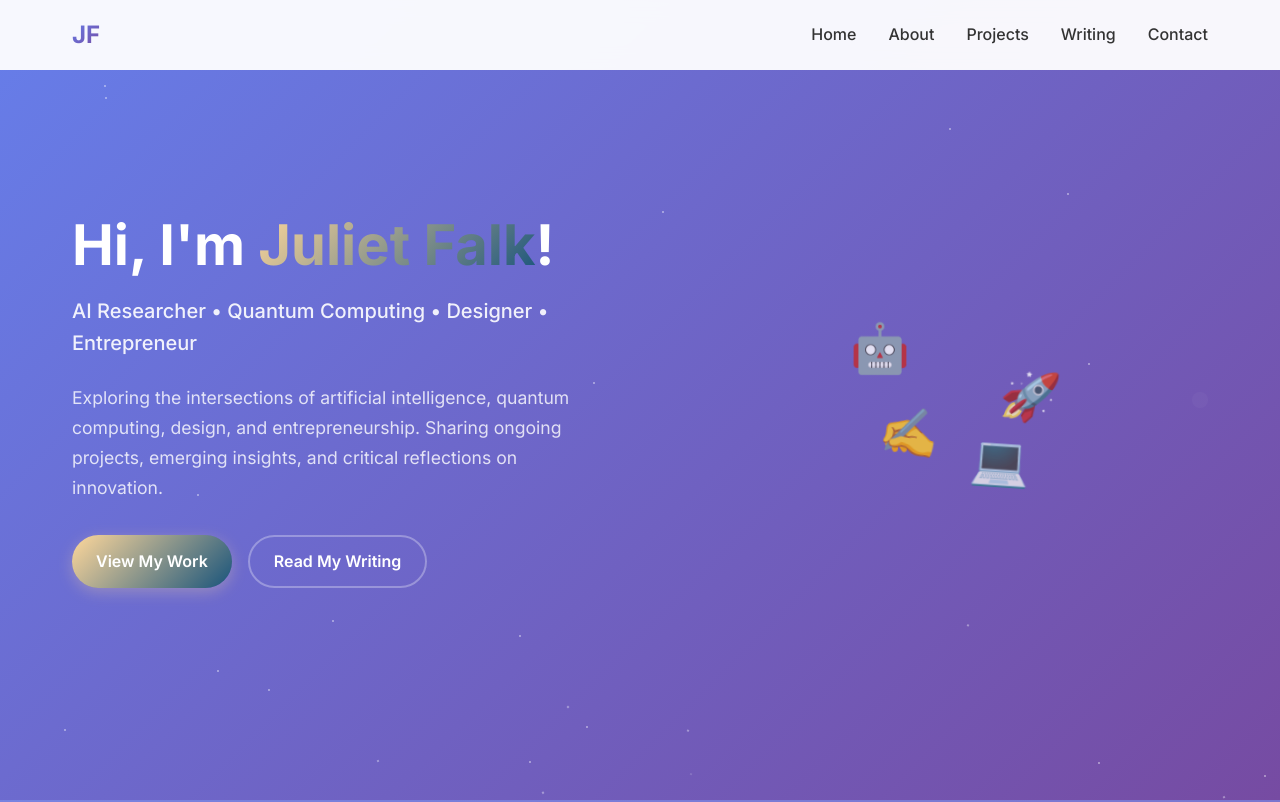
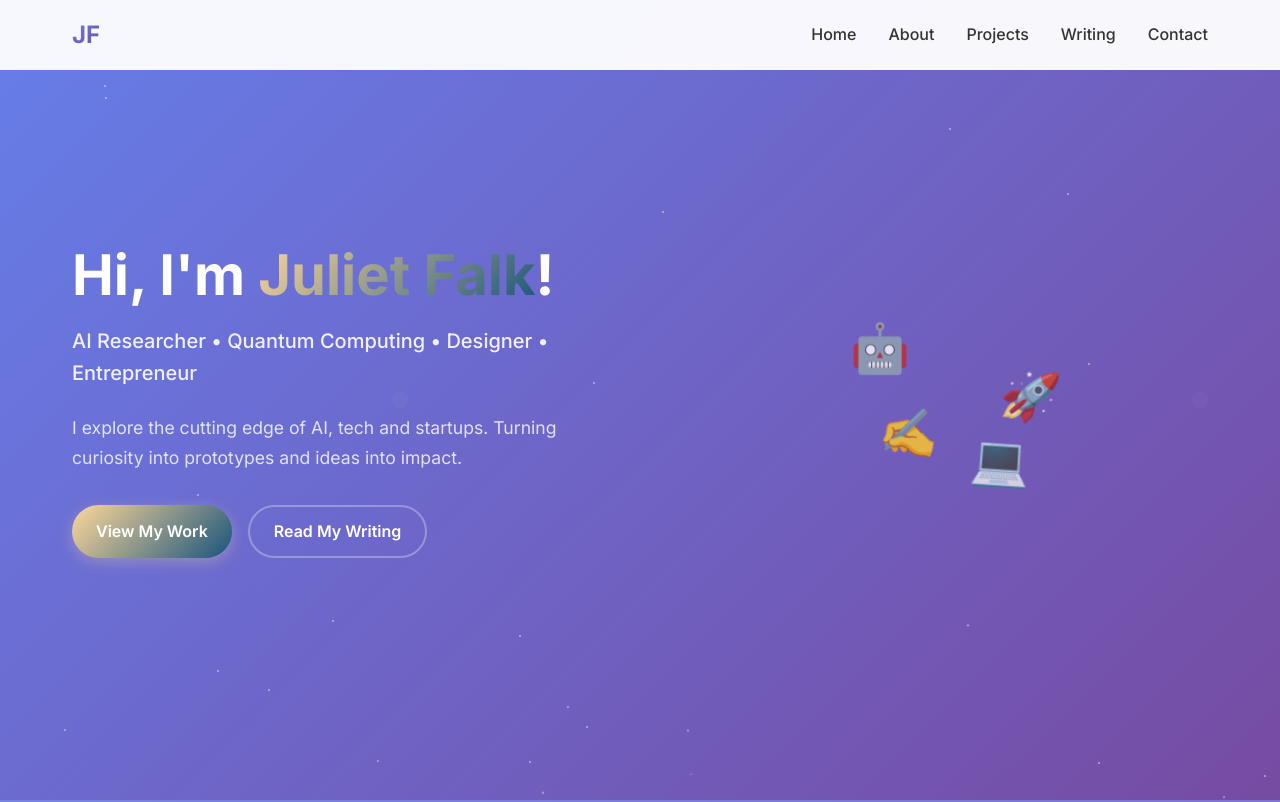
Before and after one commit to julietfalk/PersonalWeb, a plain HTML site: page index.html in a window 1280 px wide. Shown: the top 802 px of the page. Drawn offline with Linux system fonts and the light colour scheme.

Commit message:
Update hero description with new tagline about AI, tech, startups and impact

```diff
--- a/index.html
+++ b/index.html
@@ -35,8 +35,7 @@
                 <h1 class="hero-title">Hi, I'm <span class="highlight">Juliet Falk</span>!</h1>
                 <p class="hero-subtitle">AI Researcher • Quantum Computing • Designer • Entrepreneur</p>
                 <p class="hero-description">
-                    Exploring the intersections of artificial intelligence, quantum computing, design, and entrepreneurship.
-                    Sharing ongoing projects, emerging insights, and critical reflections on innovation.
+                    I explore the cutting edge of AI, tech and startups. Turning curiosity into prototypes and ideas into impact.
                 </p>
                 <div class="hero-buttons">
                     <a href="#projects" class="btn btn-primary">View My Work</a>
```
